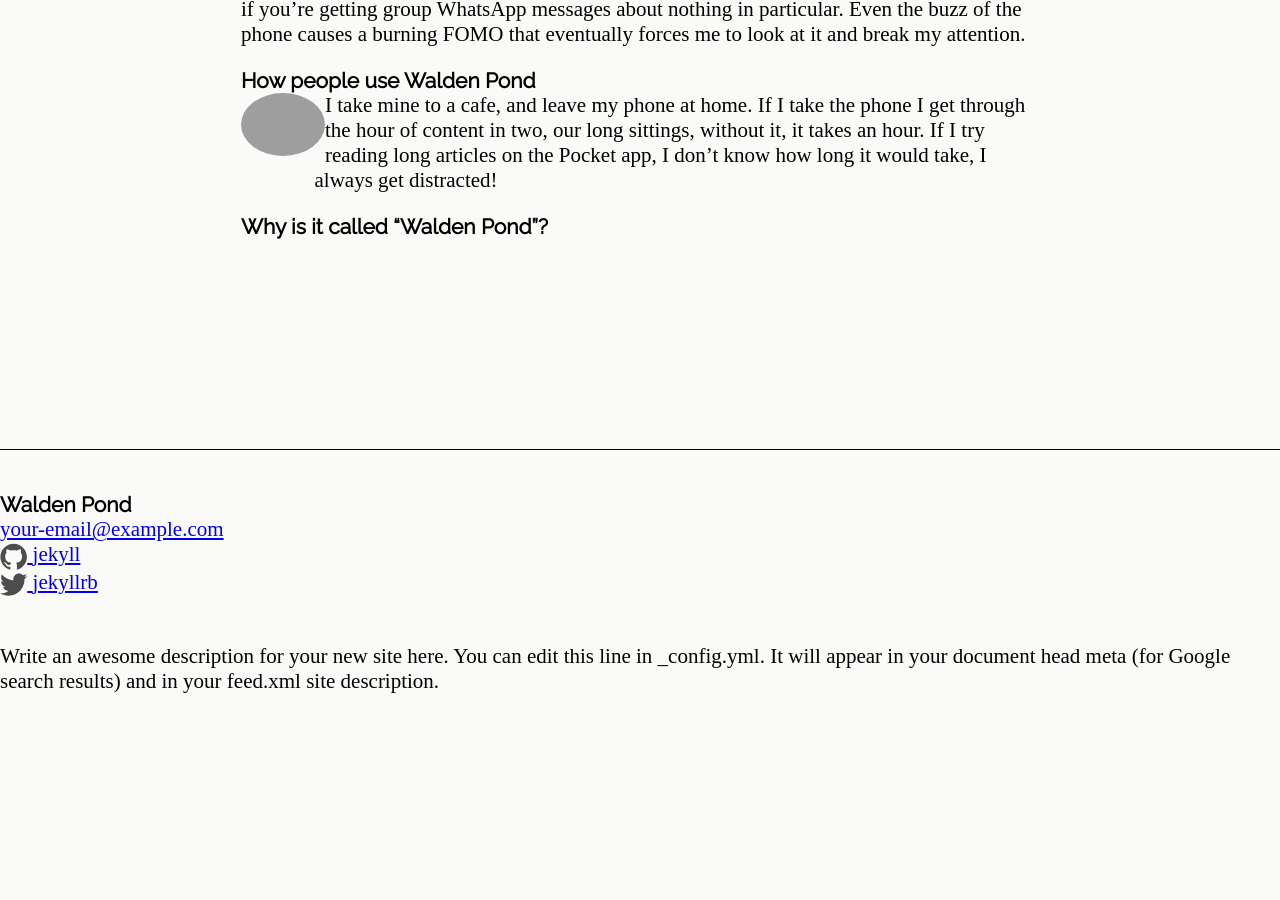
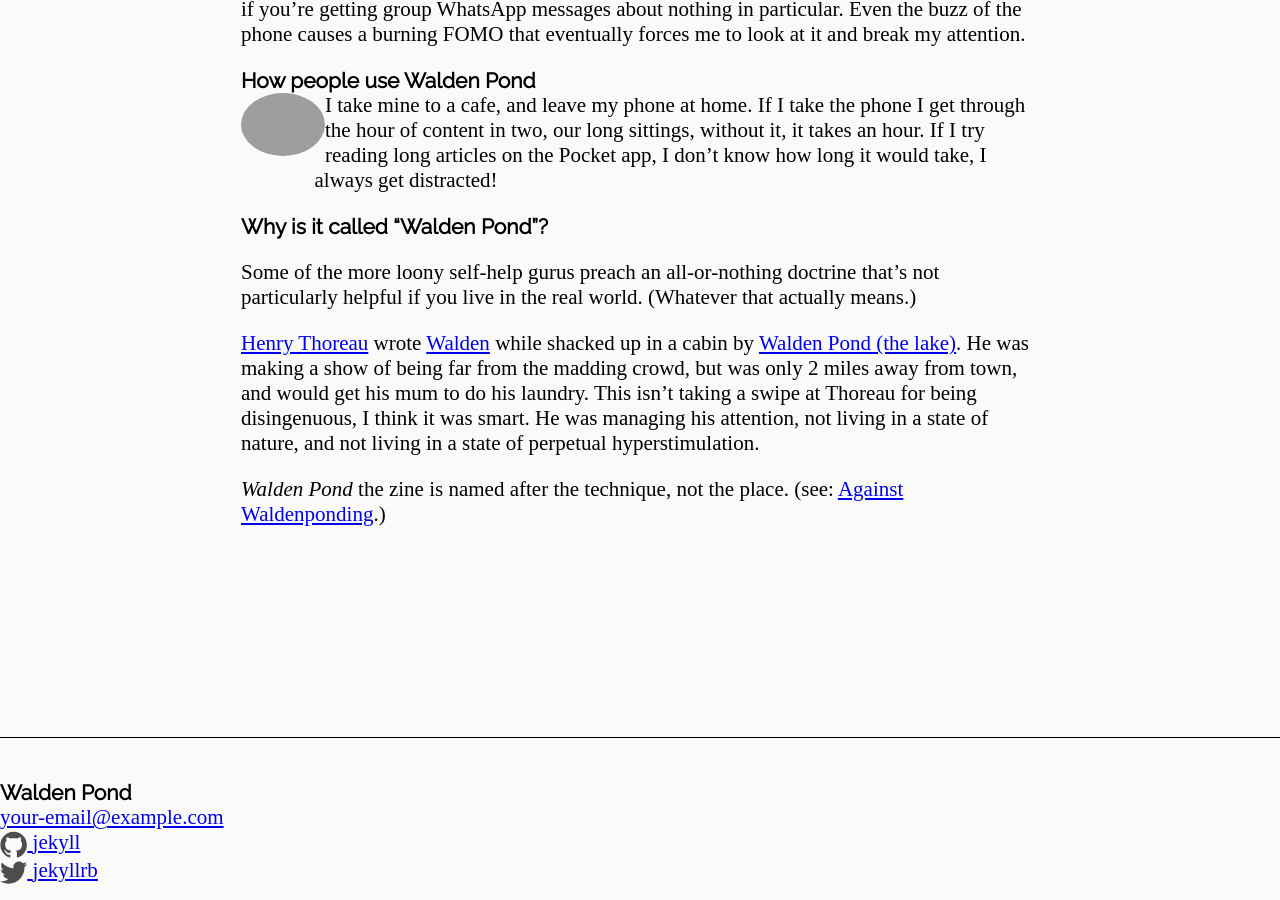
Before and after one commit to notionparallax/wp2frontEnd, a Jekyll site: the page built from index.md, in a window 1280 px wide and 900 px high, scrolled down 1841 px. Built offline with Jekyll 4.4.1, drawn with Linux system fonts in a browser that asks for light colours; some web fonts are replaced; comment, search, counter and statistics services are not loaded; before the commit the page ends 2535 px from its top, so only the background shows below that; grey boxes are pictures that could not be loaded.

Commit message:
close #14

```diff
--- a/_includes/yeah_but_why.md
+++ b/_includes/yeah_but_why.md
@@ -1 +1,11 @@
 ## Why is it called "Walden Pond"?
+
+Some of the more loony self-help gurus preach an all-or-nothing doctrine that's not particularly helpful if you live in the real world. (Whatever that actually means.)
+
+[Henry Thoreau][thoreau] wrote [Walden][walden] while shacked up in a cabin by [Walden Pond (the lake)][map]. He was making a show of being far from the madding crowd, but was only 2 miles away from town, and would get his mum to do his laundry. This isn't taking a swipe at Thoreau for being disingenuous, I think it was smart. He was managing his attention, not living in a state of nature, and not living in a state of perpetual hyperstimulation.
+
+_Walden Pond_ the zine is named after the technique, not the place. (see: [Against Waldenponding](https://mailchi.mp/ribbonfarm/against-waldenponding).)
+
+[thoreau]: https://en.wikipedia.org/wiki/Henry_David_Thoreau
+[walden]: https://en.wikipedia.org/wiki/Walden
+[map]: https://www.google.com/maps/place/Thoreau+Cabin+Site/@42.4401164,-71.3449247,16z
```
